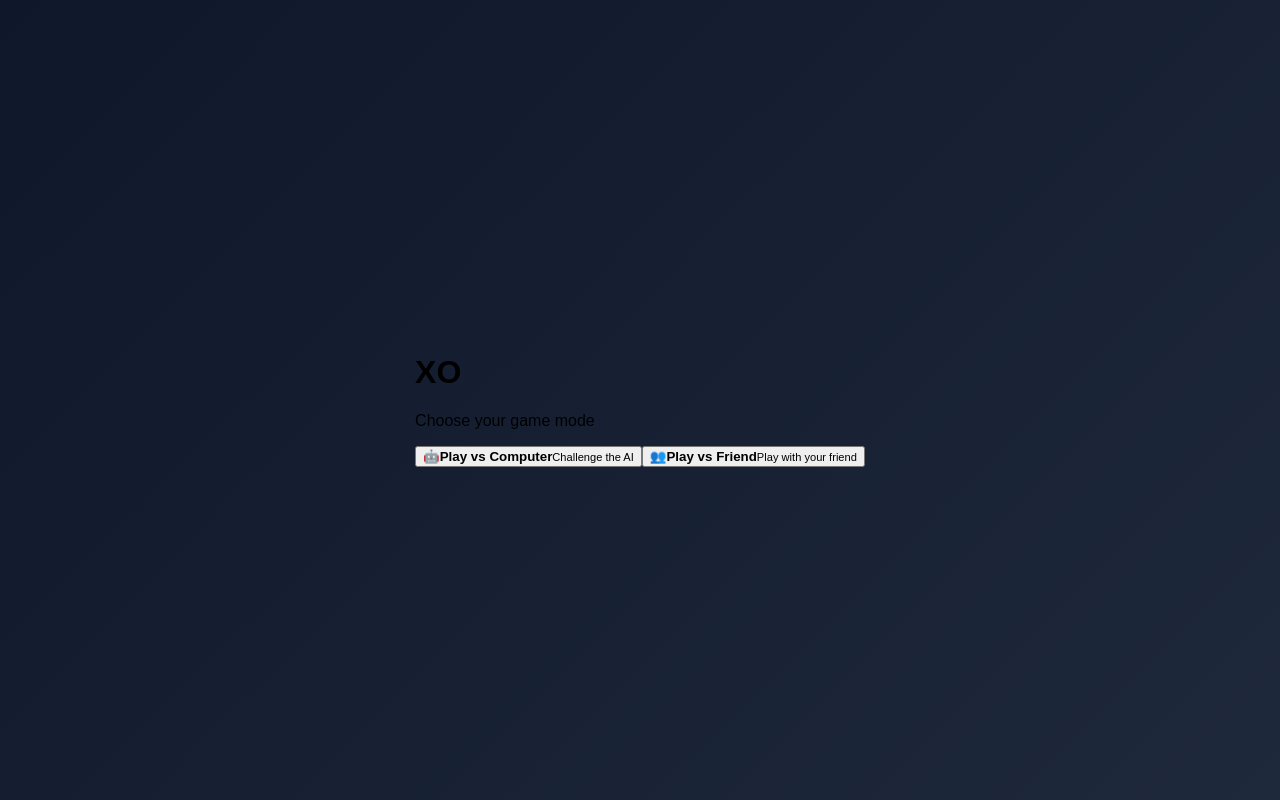
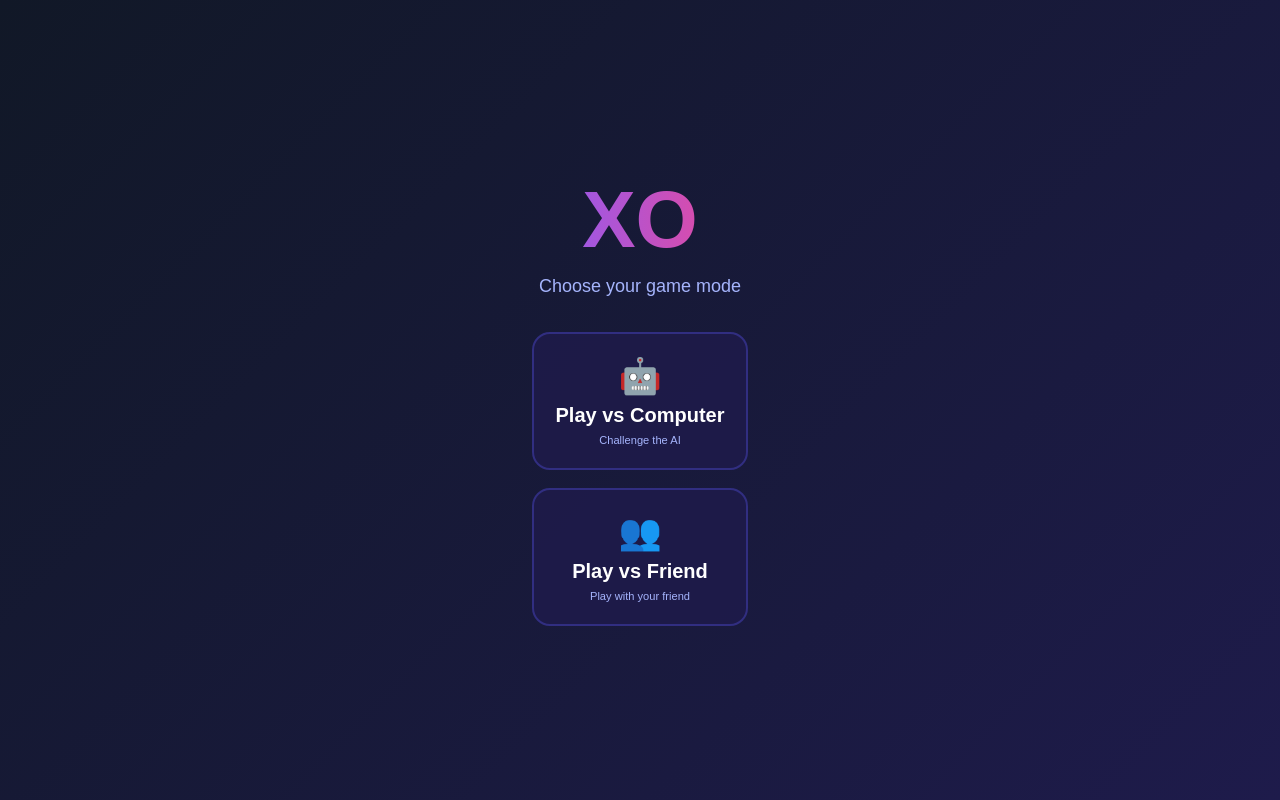
Before and after one commit to esraasaab1-droid/Tic-Tac-Toe-Game, a React (Vite) app: page / in a window 1280 px wide. Built offline with nearby package versions, Linux system fonts and the light colour scheme; the HTML template or start-up script is replaced by a standard one.

Commit message:
Update App.css

```diff
--- a/src/App.css
+++ b/src/App.css
@@ -1,142 +1,258 @@
 * {
   box-sizing: border-box;
+  margin: 0;
+  padding: 0;
 }
 
 body {
-  margin: 0;
+  font-family: Arial, sans-serif;
+  background: linear-gradient(135deg, #111827, #1e1b4b);
+  min-height: 100vh;
+}
+
+button {
+  font-family: inherit;
+}
+
+.game-container {
   min-height: 100vh;
   display: flex;
   justify-content: center;
   align-items: center;
-  background: linear-gradient(135deg, #0f172a, #1e293b);
-  font-family: Arial, sans-serif;
+  padding: 20px;
+  color: white;
 }
 
-.board {
+/* MENU */
+
+.menu {
+  width: 100%;
+  max-width: 450px;
   text-align: center;
 }
 
-.scoreboard {
+.menu h1,
+.game h1 {
+  font-size: 80px;
+  margin-bottom: 10px;
+  background: linear-gradient(90deg, #8b5cf6, #ec4899);
+  background-clip: text;
+  -webkit-background-clip: text;
+  color: transparent;
+}
+
+.subtitle {
+  color: #a5b4fc;
+  font-size: 18px;
+  margin-bottom: 35px;
+}
+
+.mode-buttons {
+  display: flex;
+  flex-direction: column;
+  gap: 18px;
+}
+
+.mode-button {
+  border: 2px solid #312e81;
+  background: rgba(30, 27, 75, 0.8);
+  color: white;
+  padding: 22px;
+  border-radius: 18px;
+  cursor: pointer;
+  display: flex;
+  flex-direction: column;
+  align-items: center;
+  gap: 7px;
+  transition: 0.3s;
+}
+
+.mode-button span {
+  font-size: 35px;
+}
+
+.mode-button strong {
+  font-size: 20px;
+}
+
+.mode-button small {
+  color: #a5b4fc;
+}
+
+.mode-button:hover {
+  transform: translateY(-5px);
+  border-color: #8b5cf6;
+  box-shadow: 0 10px 30px rgba(139, 92, 246, 0.25);
+}
+
+/* GAME */
+
+.game {
+  text-align: center;
+}
+
+.game h1 {
+  font-size: 65px;
+}
+
+.mode {
+  color: #a5b4fc;
+  margin-bottom: 20px;
+}
+
+.status {
+  min-height: 50px;
   display: flex;
   justify-content: center;
-  gap: 24px;
-  margin-bottom: 16px;
-  color: #cbd5e1;
-  font-size: 15px;
+  align-items: center;
 }
 
-.scoreboard .x {
-  color: #4ade80;
+.turn {
+  font-size: 18px;
+  color: #c4b5fd;
+}
+
+.result {
+  font-size: 24px;
   font-weight: bold;
 }
 
-.scoreboard .o {
-  color: #38bdf8;
-  font-weight: bold;
+.winner {
+  color: #4ade80;
+  animation: winnerAnimation 0.8s infinite alternate;
 }
 
-.scoreboard .draw {
+.draw {
   color: #facc15;
-  font-weight: bold;
+  animation: drawAnimation 0.5s ease;
 }
 
-.status {
-  color: white;
-  font-size: 28px;
-  font-weight: bold;
-  margin-bottom: 25px;
-  min-height: 40px;
-}
+/* BOARD */
 
-.status.winner {
-  color: #22c55e;
-  animation: winnerAnimation 0.8s ease-in-out 3 alternate;
-}
-
-.status.draw {
-  color: #facc15;
-  animation: drawAnimation 0.7s ease-in-out 3 alternate;
-}
-
-.board-row {
-  display: flex;
-  justify-content: center;
+.board {
+  width: 330px;
+  height: 330px;
+  margin: 20px auto;
+  display: grid;
+  grid-template-columns: repeat(3, 1fr);
+  gap: 10px;
 }
 
 .square {
-  width: 100px;
-  height: 100px;
-  margin: 5px;
   border: none;
   border-radius: 15px;
-  background: #334155;
+  background: #312e81;
   color: white;
   font-size: 55px;
   font-weight: bold;
   cursor: pointer;
-  transition:
-    transform 0.2s ease,
-    background 0.2s ease,
-    box-shadow 0.2s ease;
+  transition: 0.2s;
 }
 
-.square.x {
-  color: #4ade80;
+.square:hover:not(.filled) {
+  background: #4338ca;
+  transform: scale(1.04);
 }
 
-.square.o {
-  color: #38bdf8;
+.square.filled {
+  cursor: default;
 }
 
-.square.winning {
-  background: #92400e;
+.square:nth-child(odd) {
+  color: #c4b5fd;
 }
 
-.square:hover {
-  background: #475569;
-  transform: scale(1.05);
-  box-shadow: 0 8px 20px rgba(0, 0, 0, 0.2);
+.square:nth-child(even) {
+  color: #f9a8d4;
 }
 
-.square:active {
-  transform: scale(0.92);
+.winning-square {
+  background: #166534 !important;
+  color: white !important;
+  animation: winningSquare 0.6s infinite alternate;
 }
 
-.reset-btn {
-  margin-top: 25px;
-  padding: 10px 24px;
-  font-size: 16px;
-  font-weight: bold;
-  color: white;
-  background: #334155;
+/* BUTTONS */
+
+.buttons {
+  display: flex;
+  gap: 12px;
+  justify-content: center;
+  flex-wrap: wrap;
+}
+
+.reset-button,
+.menu-button {
   border: none;
+  padding: 12px 20px;
   border-radius: 10px;
   cursor: pointer;
-  transition: background 0.2s ease;
+  font-weight: bold;
+  transition: 0.2s;
 }
 
-.reset-btn:hover {
-  background: #475569;
+.reset-button {
+  background: #8b5cf6;
+  color: white;
 }
+
+.menu-button {
+  background: #312e81;
+  color: white;
+}
+
+.reset-button:hover,
+.menu-button:hover {
+  transform: translateY(-2px);
+}
+
+/* ANIMATIONS */
 
 @keyframes winnerAnimation {
   from {
     transform: scale(1);
-    text-shadow: 0 0 5px #22c55e;
   }
+
   to {
-    transform: scale(1.1);
-    text-shadow:
-      0 0 10px #22c55e,
-      0 0 25px #22c55e;
+    transform: scale(1.08);
+  }
+}
+
+@keyframes winningSquare {
+  from {
+    transform: scale(1);
+  }
+
+  to {
+    transform: scale(1.05);
   }
 }
 
 @keyframes drawAnimation {
   from {
-    transform: translateX(-4px);
+    transform: scale(0.8);
+    opacity: 0;
   }
+
   to {
-    transform: translateX(4px);
+    transform: scale(1);
+    opacity: 1;
   }
 }
+
+/* MOBILE */
+
+@media (max-width: 500px) {
+  .board {
+    width: 290px;
+    height: 290px;
+  }
+
+  .square {
+    font-size: 45px;
+  }
+
+  .menu h1 {
+    font-size: 65px;
+  }
+}
```
